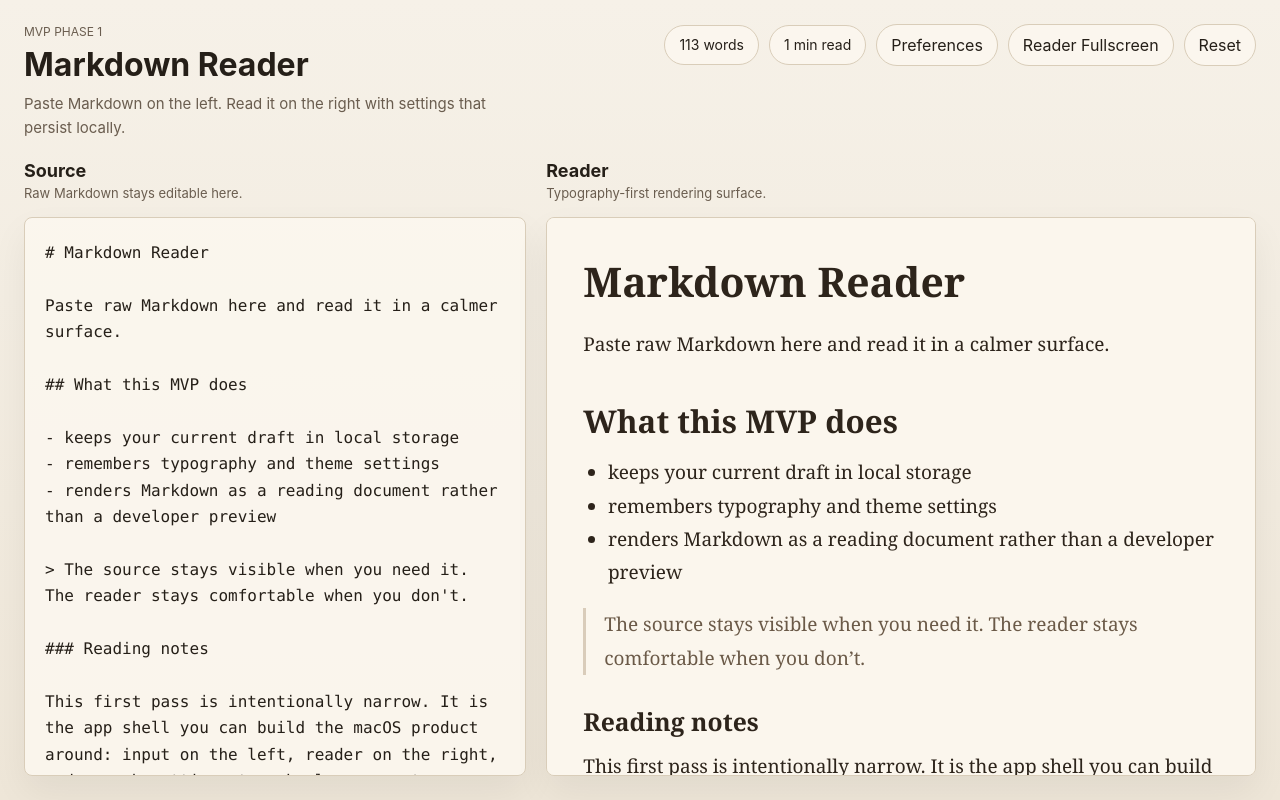
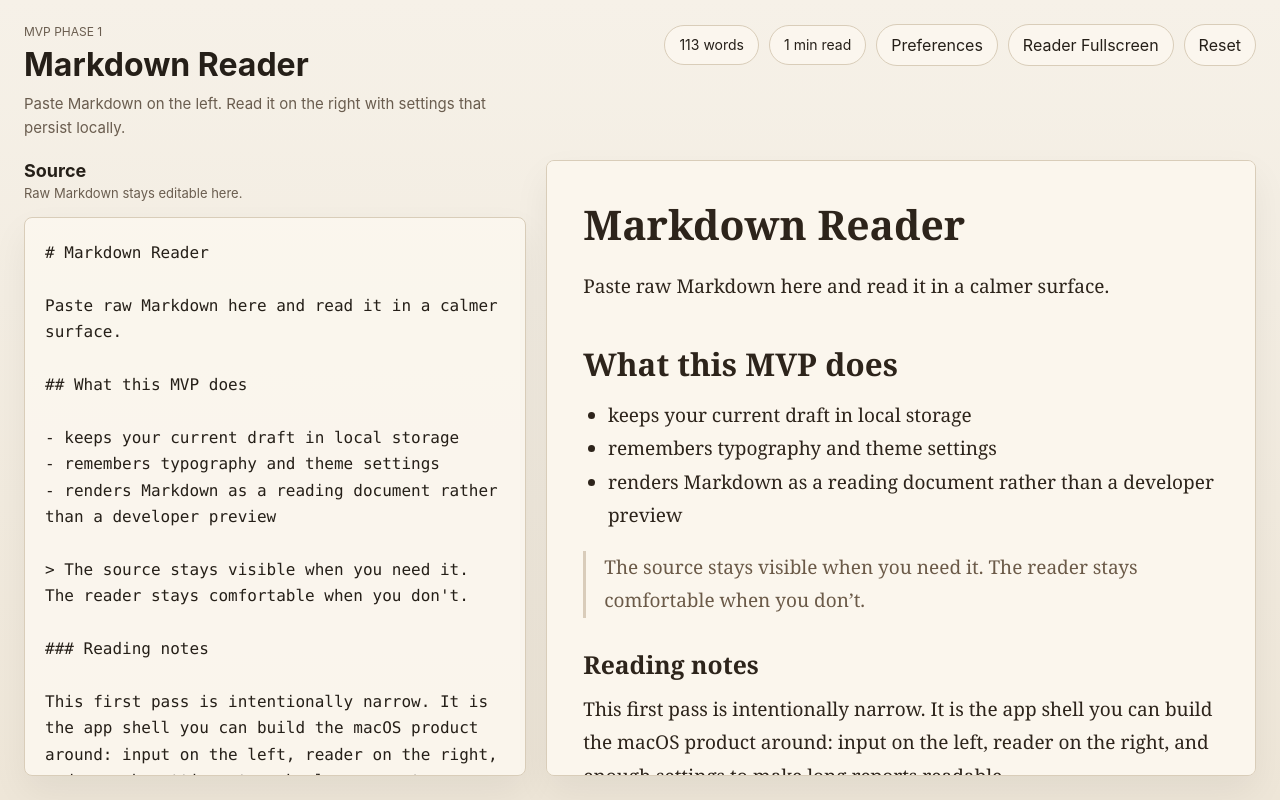
Before and after one commit to yfzhou0904/markdown-reader, a React (Vite) app: page / in a window 1280 px wide. Built offline with nearby package versions, Linux system fonts and the light colour scheme.

Commit message:
Tighten reader chrome

```diff
--- a/src/App.css
+++ b/src/App.css
@@ -59,6 +59,7 @@ textarea {
 .app-shell {
   --app-bg: #ffffff;
   --panel-bg: #ffffff;
+  --modal-bg: #ffffff;
   --panel-border: #d8d8d8;
   --panel-muted: #666666;
   --panel-text: #111111;
@@ -80,6 +81,7 @@ textarea {
 .theme-light {
   --app-bg: #ffffff;
   --panel-bg: #ffffff;
+  --modal-bg: #ffffff;
   --panel-border: #d8d8d8;
   --panel-muted: #666666;
   --panel-text: #111111;
@@ -92,6 +94,7 @@ textarea {
 .theme-paper {
   --app-bg: linear-gradient(180deg, #f6f1e8 0%, #eee6d8 100%);
   --panel-bg: rgba(252, 247, 239, 0.88);
+  --modal-bg: #fbf6ed;
   --panel-border: #d9cdb9;
   --panel-muted: #6a5d4f;
   --panel-text: #251f18;
@@ -104,6 +107,7 @@ textarea {
 .theme-dark {
   --app-bg: linear-gradient(180deg, #171718 0%, #111214 100%);
   --panel-bg: rgba(28, 31, 35, 0.86);
+  --modal-bg: #1c1f23;
   --panel-border: #32363c;
   --panel-muted: #9ea7b3;
   --panel-text: #eef1f4;
@@ -395,7 +399,7 @@ textarea {
   overflow: auto;
   border: 1px solid var(--panel-border);
   border-radius: 8px;
-  background: var(--panel-bg);
+  background: var(--modal-bg);
   box-shadow: 0 24px 60px rgba(0, 0, 0, 0.2);
   color: var(--panel-text);
 }
--- a/src/App.tsx
+++ b/src/App.tsx
@@ -209,17 +209,6 @@ function App() {
         </aside>
 
         <section className="reader-pane">
-          <div className="pane-header">
-            <div>
-              <h2>Reader</h2>
-              <span>
-                {isReaderFullscreen
-                  ? "Reader expanded to the app width."
-                  : "Typography-first rendering surface."}
-              </span>
-            </div>
-          </div>
-
           <div className="reader-card">
             <article
               className={`reader-preview font-${settings.fontFamily}`}
```
